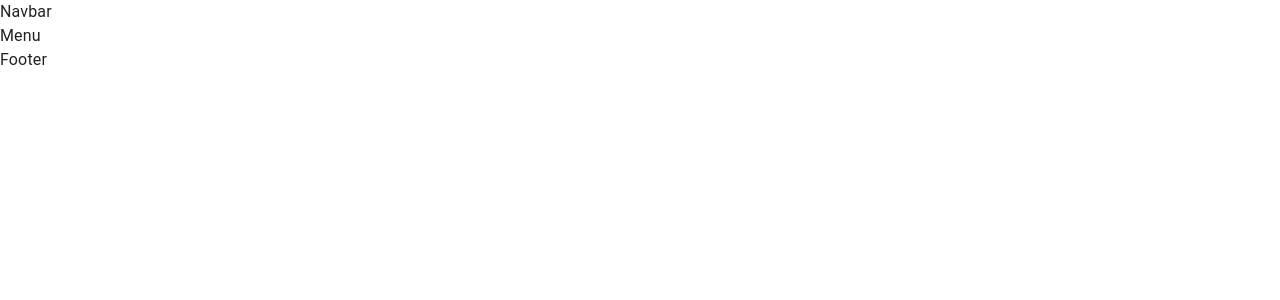
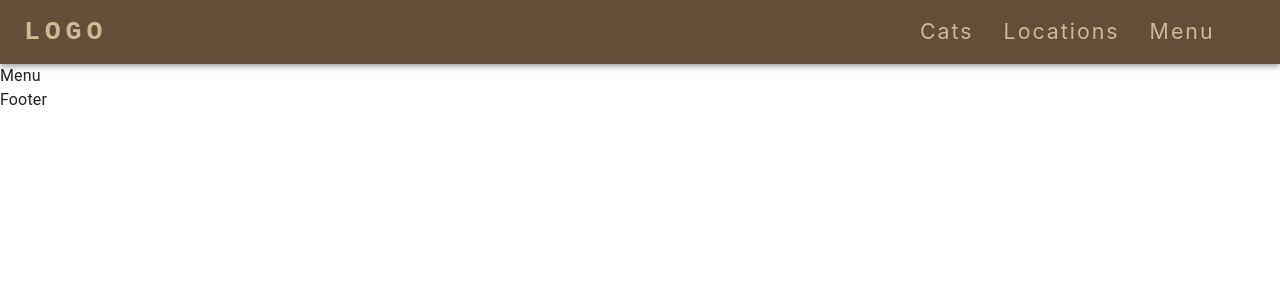
Before and after one commit to xwaruz1212/cozy-cat-cafe, a React (Create React App) app: page /menu in a window 1280 px wide. Shown: the top 300 px of the page. Built offline with nearby package versions, Linux system fonts and the light colour scheme.

Commit message:
Add navbar component

```diff
--- a/package.json
+++ b/package.json
@@ -5,6 +5,7 @@
   "dependencies": {
     "@emotion/react": "^11.11.1",
     "@emotion/styled": "^11.11.0",
+    "@mui/icons-material": "^5.14.9",
     "@mui/material": "^5.14.9",
     "@testing-library/jest-dom": "^5.17.0",
     "@testing-library/react": "^13.4.0",
--- a/src/navbar/index.tsx
+++ b/src/navbar/index.tsx
@@ -1,7 +1,135 @@
-import React from "react";
+import * as React from "react";
+import AppBar from "@mui/material/AppBar";
+import Box from "@mui/material/Box";
+import Toolbar from "@mui/material/Toolbar";
+import IconButton from "@mui/material/IconButton";
+import Typography from "@mui/material/Typography";
+import Menu from "@mui/material/Menu";
+import MenuIcon from "@mui/icons-material/Menu";
+import Container from "@mui/material/Container";
+import MenuItem from "@mui/material/MenuItem";
 
-const Navbar: React.FC = () => {
-  return <div>Navbar</div>;
-};
+const pages = ["Cats", "Locations", "Menu"];
 
+function Navbar() {
+  const [anchorElNav, setAnchorElNav] = React.useState<null | HTMLElement>(
+    null
+  );
+
+  const handleOpenNavMenu = (event: React.MouseEvent<HTMLElement>) => {
+    setAnchorElNav(event.currentTarget);
+  };
+
+  const handleCloseNavMenu = () => {
+    setAnchorElNav(null);
+  };
+
+  return (
+    // TODO: work on responsivity
+    <AppBar
+      position="static"
+      sx={{
+        backgroundColor: "#634e39",
+      }}
+    >
+      <Container maxWidth="xl">
+        <Toolbar disableGutters>
+          <Typography
+            variant="h6"
+            noWrap
+            component="a"
+            href="/"
+            sx={{
+              mr: 2,
+              display: { xs: "none", md: "flex" },
+              fontFamily: "monospace",
+              fontWeight: 700,
+              letterSpacing: ".3rem",
+              color: "#ceb995",
+              textDecoration: "none",
+              position: "absolute",
+            }}
+          >
+            LOGO
+          </Typography>
+          <Box
+            sx={{
+              flexGrow: 1,
+              display: { xs: "flex", md: "none" },
+              position: "relative",
+            }}
+          >
+            <IconButton
+              size="large"
+              aria-controls="menu-appbar"
+              aria-haspopup="true"
+              onClick={handleOpenNavMenu}
+              color="inherit"
+            >
+              <MenuIcon />
+            </IconButton>
+            <Menu
+              id="menu-appbar"
+              anchorEl={anchorElNav}
+              anchorOrigin={{
+                vertical: "bottom",
+                horizontal: "left",
+              }}
+              keepMounted
+              transformOrigin={{
+                vertical: "top",
+                horizontal: "left",
+              }}
+              open={Boolean(anchorElNav)}
+              onClose={handleCloseNavMenu}
+              sx={{
+                display: { xs: "block", md: "none" },
+              }}
+            >
+              {pages.map((page) => (
+                <MenuItem key={page} onClick={handleCloseNavMenu}>
+                  <Typography
+                    textAlign="center"
+                    component="a"
+                    href={page}
+                    sx={{
+                      textDecoration: "none",
+                    }}
+                  >
+                    {page}
+                  </Typography>
+                </MenuItem>
+              ))}
+            </Menu>
+          </Box>
+          <Box
+            sx={{
+              flexGrow: 1,
+              display: { xs: "none", md: "flex" },
+              marginLeft: "70vw",
+            }}
+          >
+            {pages.map((page) => (
+              <Typography
+                component="a"
+                key={page}
+                href={page}
+                sx={{
+                  my: 2,
+                  color: "#ceb995",
+                  display: "block",
+                  letterSpacing: "2px",
+                  textDecoration: "none",
+                  paddingRight: "30px",
+                }}
+              >
+                {page}
+              </Typography>
+            ))}
+          </Box>
+        </Toolbar>
+      </Container>
+    </AppBar>
+  );
+}
 export default Navbar;
```
Also changed, not shown: 1 other file (tests, documents, lock files or other folders).
